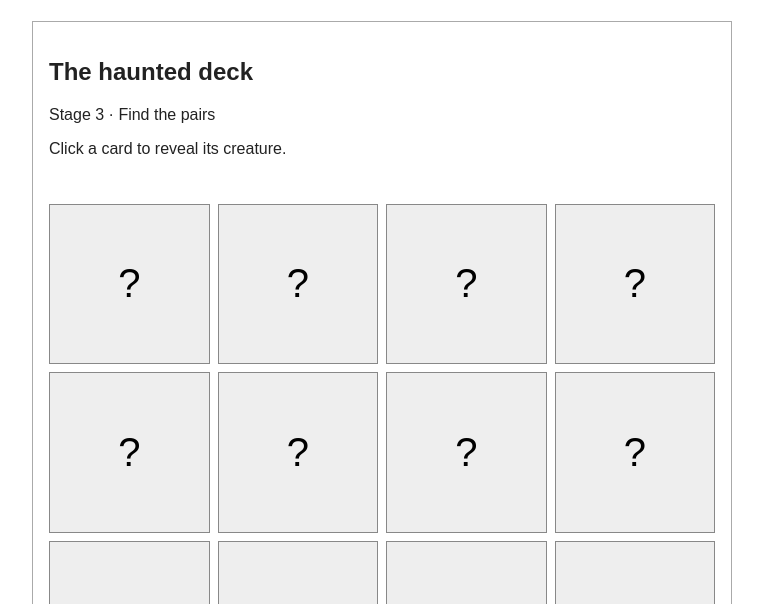
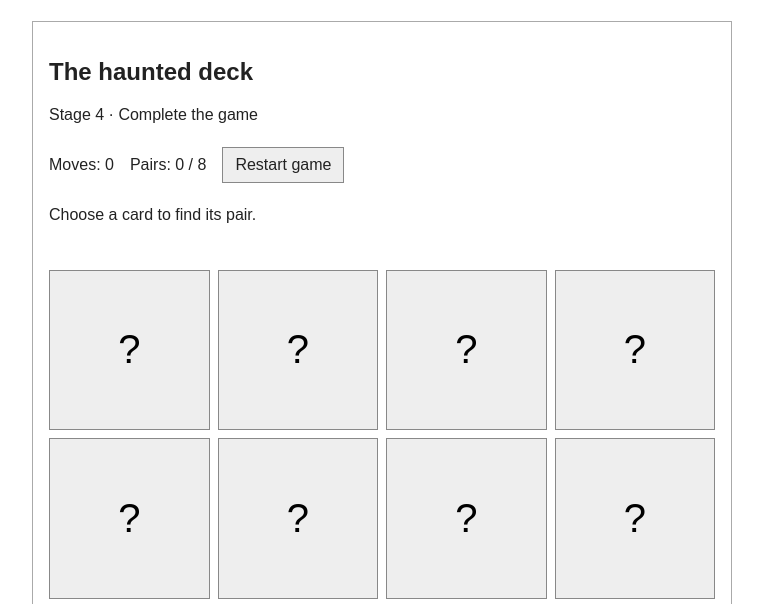
Before and after one commit to millan06sam/haunted-pairs, a plain HTML site: page index.html in a window 1280 px wide. Shown: the part 155-759 px from the top of the page, without its empty margins (258-1021 px from the left). Drawn offline with Linux system fonts and the light colour scheme.

Commit message:
Add counters, victory message, and restart

```diff
--- a/app.js
+++ b/app.js
@@ -11,10 +11,34 @@ const creatures = [
 
 const board = document.querySelector("#board");
 const message = document.querySelector("#message");
-const deck = shuffleDeck([...creatures, ...creatures]);
+const movesDisplay = document.querySelector("#moves");
+const pairsDisplay = document.querySelector("#pairs");
+const restartButton = document.querySelector("#restart");
+let deck = [];
 let selectedCards = [];
-const matchedCards = [];
+let matchedCards = [];
 let isBoardLocked = false;
+let moves = 0;
+let mismatchTimer = null;
+
+function startGame() {
+  clearTimeout(mismatchTimer);
+  mismatchTimer = null;
+  deck = shuffleDeck([...creatures, ...creatures]);
+  selectedCards = [];
+  matchedCards = [];
+  isBoardLocked = false;
+  moves = 0;
+  board.replaceChildren();
+  createCreatureCards();
+  updateScore();
+  message.textContent = "Choose a card to find its pair.";
+}
+
+function updateScore() {
+  movesDisplay.textContent = moves;
+  pairsDisplay.textContent = `${matchedCards.length / 2} / ${creatures.length}`;
+}
 
 function shuffleDeck(cards) {
   for (let index = cards.length - 1; index > 0; index--) {
@@ -60,6 +84,8 @@ function handleBoardClick(event) {
     return;
   }
 
+  moves++;
+  updateScore();
   checkPair();
 }
 
@@ -86,20 +112,28 @@ function checkPair() {
 
     message.textContent = `You matched the ${deck[firstIndex].name.toLowerCase()} pair!`;
     selectedCards = [];
+    updateScore();
+
+    if (matchedCards.length === deck.length) {
+      message.textContent = `You found all ${creatures.length} pairs in ${moves} moves!`;
+    }
+
     return;
   }
 
   isBoardLocked = true;
   message.textContent = "Not a match. Try to remember these creatures!";
 
-  setTimeout(() => {
+  mismatchTimer = setTimeout(() => {
     setCardFace(firstIndex, false);
     setCardFace(secondIndex, false);
     selectedCards = [];
     isBoardLocked = false;
+    mismatchTimer = null;
     message.textContent = "Choose a card to try again.";
   }, 1000);
 }
 
 board.addEventListener("click", handleBoardClick);
-createCreatureCards();
+restartButton.addEventListener("click", startGame);
+startGame();
--- a/index.html
+++ b/index.html
@@ -18,7 +18,12 @@
       <section class="game" aria-labelledby="board-title">
         <div class="game-heading">
           <h2 id="board-title">The haunted deck</h2>
-          <p class="stage-label">Stage 3 · Find the pairs</p>
+          <p class="stage-label">Stage 4 · Complete the game</p>
+        </div>
+        <div class="game-controls">
+          <p>Moves: <span id="moves">0</span></p>
+          <p>Pairs: <span id="pairs">0 / 8</span></p>
+          <button id="restart" type="button">Restart game</button>
         </div>
         <p id="message" role="status">Click a card to reveal its creature.</p>
         <div id="board" class="board" aria-label="Halloween creature cards"></div>
--- a/styles.css
+++ b/styles.css
@@ -27,6 +27,27 @@ footer {
 
 #message {
   min-height: 3em;
+}
+
+.game-controls {
+  display: flex;
+  align-items: center;
+  flex-wrap: wrap;
+  gap: 16px;
+}
+
+#restart {
+  padding: 8px 12px;
+  border: 1px solid #888;
+  background: #eee;
+  color: #222;
+  font: inherit;
+  cursor: pointer;
+}
+
+#restart:focus-visible {
+  outline: 3px solid #222;
+  outline-offset: 2px;
 }
 
 .board {
```
Also changed, not shown: 1 other file.
